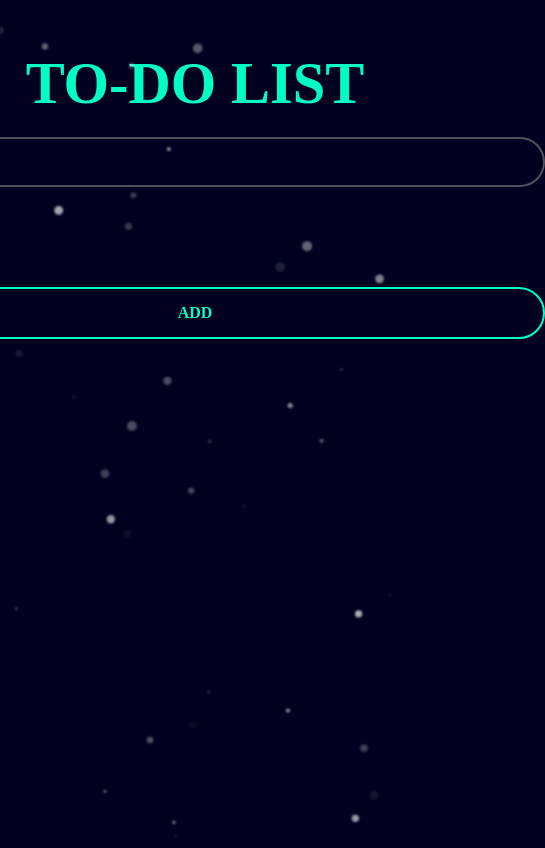
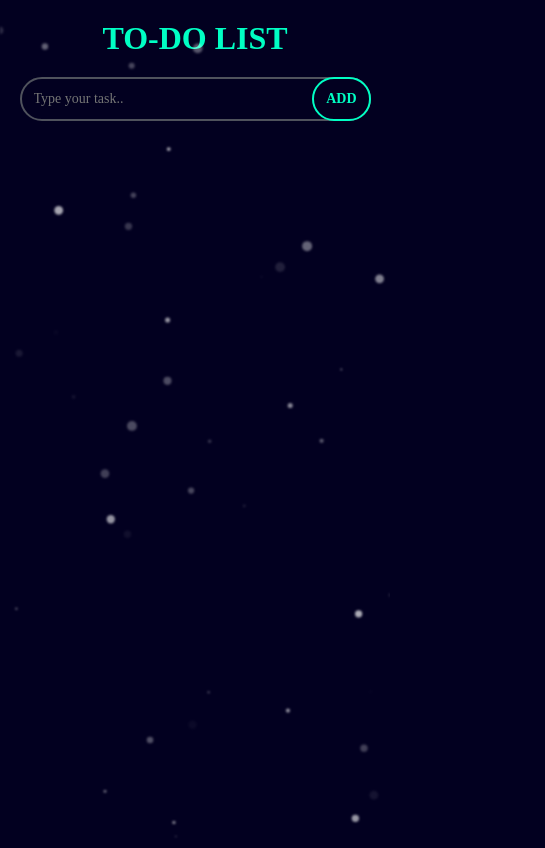
Before and after one commit to RoHobie/To-Do-List, a plain HTML site: page index.html in a window 390 px wide. Shown: the whole page, 545 px wide, since content can reach past the window. Drawn offline with nearby package versions, Linux system fonts and the light colour scheme; a web font is replaced by a local one.

Commit message:
Update style.css
adapts to mobile screens now

```diff
--- a/style.css
+++ b/style.css
@@ -10,6 +10,7 @@
     padding: 0;
     font-family: 'Viga';
     color: #F9F9F9;
+    box-sizing: border-box;
 }
 body{
     min-height: 100vh;
@@ -18,6 +19,7 @@ body{
     display: flex;
     flex-direction: column;
     align-items: center;
+    overflow-x: hidden;
 }
 h1{
     margin-top: 100px;
@@ -30,8 +32,8 @@ h1{
 }
 .container{
     opacity: 1;
-    width: 700px;
-    max-width: 100;
+    width: 90%;
+    max-width: 500px; /* Adjusted for smaller screens */;
     display: flex;
     flex-direction: column;
     gap: 10px;
@@ -54,6 +56,9 @@ h1{
 }
 form{
     position: relative;
+    display: flex;
+    flex-direction: column; /* Stack elements for smaller screens */
+    gap: 10px;
 }
 #add-button{
     position: absolute;
@@ -82,6 +87,7 @@ form{
     display: flex;
     align-items: center;
     font-size: 17px;
+    word-wrap: break-word;
 }
 .todo .to-do-text{
     padding: 15px;
@@ -129,19 +135,30 @@ input[type="checkbox"]:checked ~ .to-do-text{
 input[type="checkbox"]{
     display: none;
 }
-@media(max-width: 500px){
-    html{
-        font-size: 12pt;
+@media (max-width: 600px) {
+    h1 {
+        font-size: 2rem;
+        margin-top: 20px;
     }
-    #add-button{
-        position: unset;
-        width: 100%;
-        margin-top: 100px;
-        padding: 15px;
-        height: auto;
+
+    #input-box,
+    #add-button {
+        font-size: 14px;
+        padding: 12px;
     }
-    h1{
-        margin-top: 50px;
-        font-size: 15vw;
+
+    .todo {
+        font-size: 14px;
+        padding: 8px;
+    }
+
+    .custom-checkbox {
+        width: 20px;
+        height: 20px;
+    }
+
+    .delete-button svg {
+        width: 20px;
+        height: 20px;
     }
 }
```
